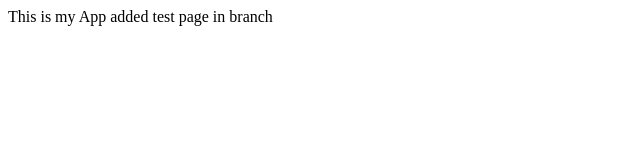
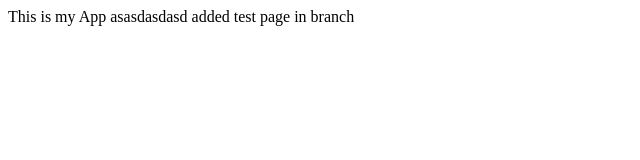
Before and after one commit to psreedharbabu/myaws, a plain HTML site: page index.html in a window 1280 px wide. Shown: the whole page, without its empty margins (0-640 px from the left). Drawn offline with Linux system fonts and the light colour scheme.

Commit message:
first commit

```diff
--- a/index.html
+++ b/index.html
@@ -3,7 +3,7 @@
   <title>Home</title>
 </head>
 <body>
-  This is my App
+  This is my App asasdasdasd
   added test page in branch
 </body>
 </html>
```
